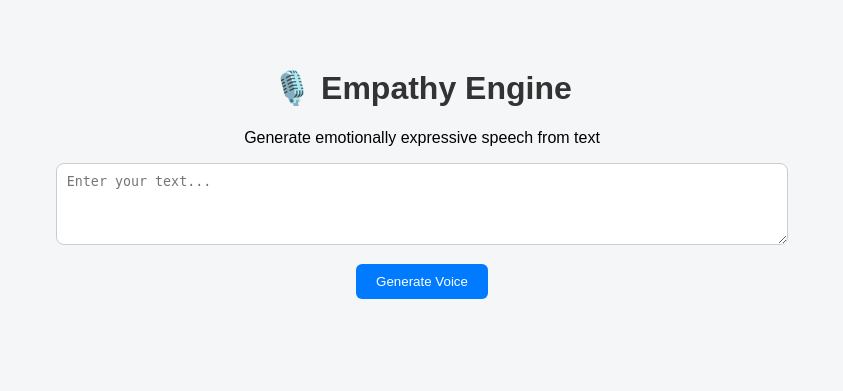
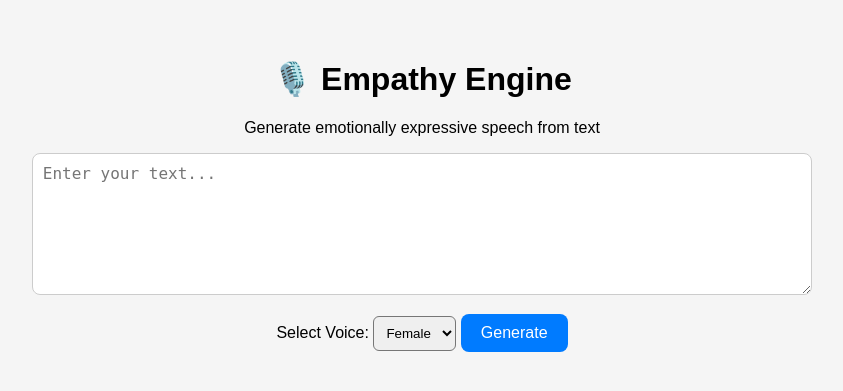
Before and after one commit to AjinkyaJoshi05/darwixAI-TTS, a Flask app: page / in a window 1280 px wide. Shown: the top 391 px of the page, without its empty margins (218-1061 px from the left). Run offline with Flask 3, Linux system fonts and the light colour scheme.

Commit message:
Enhance UI: Add voice selection dropdown and improve styling for better user experience

```diff
--- a/app_flask.py
+++ b/app_flask.py
@@ -74,13 +74,13 @@ def detect_emotion(text):
 
 # Split text into segments
 def split_text_into_segments(text):
-    parts = re.split(r'([.!?])', text)
-    segments = []
+    # handle newlines + paragraphs
+    text = text.replace("\n", " ")
 
-    for i in range(0, len(parts)-1, 2):
-        segments.append(parts[i] + parts[i+1])
+    # split properly into sentences
+    sentences = re.split(r'(?<=[.!?]) +', text)
 
-    return segments
+    return [s.strip() for s in sentences if s.strip()]
 
 
 # Segment-level emotion detection
@@ -97,7 +97,7 @@ def detect_segment_emotion(segment):
 
 
 #  Generate audio for each segment
-async def generate_voice(text):
+async def generate_voice(text,voice_choice):
     segments = split_text_into_segments(text)
 
     # STEP 1: detect emotions
@@ -111,7 +111,7 @@ async def generate_voice(text):
         final_segments.append(segments[i])
         final_emotions.append(base_emotions[i])
 
-        # 🔥 check for big jump → insert transition
+        #  check for big jump → insert transition
         if i < len(base_emotions) - 1:
             prev = base_emotions[i]
             curr = base_emotions[i+1]
@@ -139,7 +139,10 @@ async def generate_voice(text):
         filename = f"static/part_{i}.mp3"
         filenames.append(filename)
 
-        voice = "en-US-AriaNeural"
+        if voice_choice == "male":
+            voice = "en-US-GuyNeural"
+        else:
+            voice = "en-US-AriaNeural"
 
         if emotion == "excited":
             rate, pitch = "+50%", "+30Hz"
@@ -182,7 +185,7 @@ import os
 
 def merge_audio(files):
 
-    # 🔥 ensure files exist
+    #  ensure files exist
     files = [os.path.abspath(f) for f in files if os.path.exists(f)]
 
     if not files:
@@ -197,7 +200,7 @@ def merge_audio(files):
     # run ffmpeg safely
     subprocess.run([
         "ffmpeg",
-        "-y",  # 🔥 auto overwrite (fix your prompt issue)
+        "-y",  #  auto overwrite (fix your prompt issue)
         "-f", "concat",
         "-safe", "0",
         "-i", "file_list.txt",
@@ -213,7 +216,7 @@ def smooth_emotions(emotions):
         prev = smoothed[-1]
         curr = emotions[i]
 
-        # 🔥 smart transitions
+        #  smart transitions
         if prev == "excited" and curr == "sad":
             smoothed.append("calm")
 
@@ -226,7 +229,7 @@ def smooth_emotions(emotions):
         elif prev == "calm" and curr == "angry":
             smoothed.append("neutral")
 
-        # 🔥 slight variation (important)
+        #  slight variation (important)
         elif prev != curr:
             smoothed.append("neutral")
 
@@ -239,8 +242,9 @@ def smooth_emotions(emotions):
 def index():
     if request.method == "POST":
         text = request.form["text"]
+        voice_choice = request.form["voice"]
 
-        filenames = asyncio.run(generate_voice(text))
+        filenames = asyncio.run(generate_voice(text,voice_choice))
         merge_audio(filenames)
 
         emotion = detect_emotion(text)
--- a/templates/index.html
+++ b/templates/index.html
@@ -5,68 +5,79 @@
     <style>
         body {
             font-family: Arial;
-            background: #f4f6f8;
             text-align: center;
-            padding: 40px;
+            background: #f5f5f5;
         }
 
-        h1 {
-            color: #333;
+        .container {
+            margin-top: 60px;
         }
 
         textarea {
             width: 60%;
+            height: 120px;
             padding: 10px;
+            font-size: 16px;
             border-radius: 8px;
             border: 1px solid #ccc;
         }
 
+        select {
+            padding: 8px;
+            border-radius: 6px;
+        }
+
         button {
-            margin-top: 15px;
             padding: 10px 20px;
+            font-size: 16px;
             border: none;
-            background: #007bff;
+            border-radius: 8px;
+            background-color: #007bff;
             color: white;
-            border-radius: 6px;
             cursor: pointer;
         }
 
         button:hover {
-            background: #0056b3;
+            background-color: #0056b3;
         }
 
-        .card {
-            margin-top: 30px;
-            background: white;
-            padding: 20px;
-            border-radius: 10px;
-            display: inline-block;
-            box-shadow: 0 2px 10px rgba(0,0,0,0.1);
+        .controls {
+            margin-top: 15px;
         }
 
         audio {
-            margin-top: 15px;
+            margin-top: 20px;
         }
     </style>
 </head>
+
 <body>
 
+<div class="container">
     <h1>🎙️ Empathy Engine</h1>
     <p>Generate emotionally expressive speech from text</p>
 
     <form method="POST">
-        <textarea name="text" rows="4" placeholder="Enter your text..."></textarea><br>
-        <button type="submit">Generate Voice</button>
+        <textarea name="text" placeholder="Enter your text..." required></textarea>
+
+        <div class="controls">
+            <label>Select Voice:</label>
+            <select name="voice">
+                <option value="female">Female</option>
+                <option value="male">Male</option>
+            </select>
+
+            <button type="submit">Generate</button>
+        </div>
     </form>
 
     {% if text %}
-    <div class="card">
         <h3>Detected Emotion: {{ emotion }}</h3>
         <audio controls>
-            <source src="/static/output.mp3" type="audio/mpeg">
+            <source src="/static/output.mp3" type="audio/mp3">
         </audio>
-    </div>
     {% endif %}
+</div>
 
 </body>
 </html>
```
